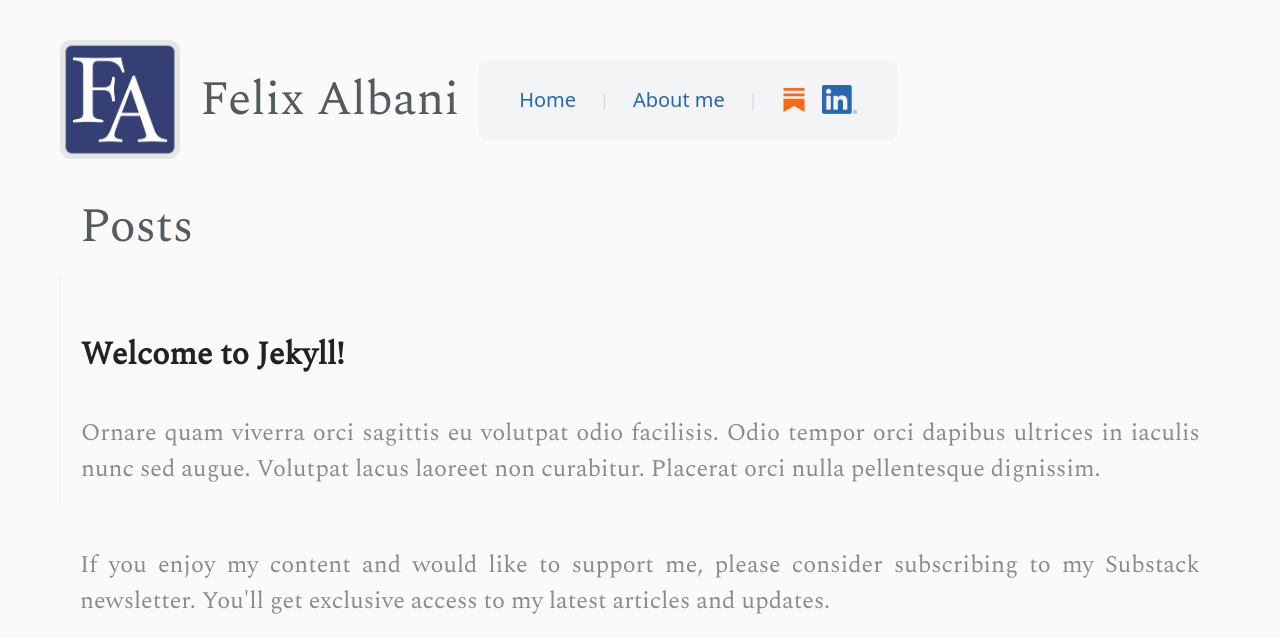
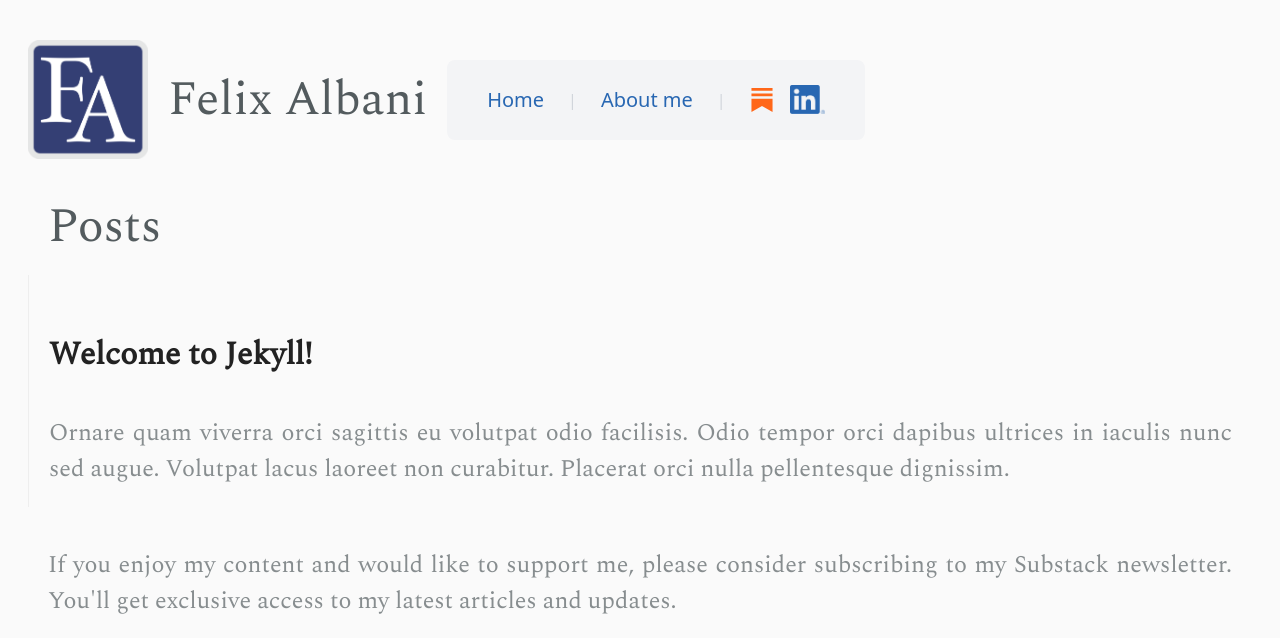
Before and after one commit to felixalbani/felixalbani.github.io, a Jekyll site: the page built from posts.md, in a window 1280 px wide. Shown: the top 638 px of the page. Built offline with Jekyll 4.4.1, drawn with Linux system fonts in a browser that asks for light colours; nearby versions of some CDN libraries; grey boxes are pictures that could not be loaded.

```diff
--- a/_layouts/default.html
+++ b/_layouts/default.html
@@ -48,7 +48,7 @@
       }
     </script>
   </head>
-  <body class="container p-10 ">
+  <body class="container pl-2 pr-2 pt-10 pb-10">
 
     <header class="grid grid-cols-1 sm:grid-cols-1 md:grid-cols-1 lg:grid-cols-1 xl:flex place-items-center pb-5">
       <div class="grid grid-cols-1 place-items-center lg:flex">
```
